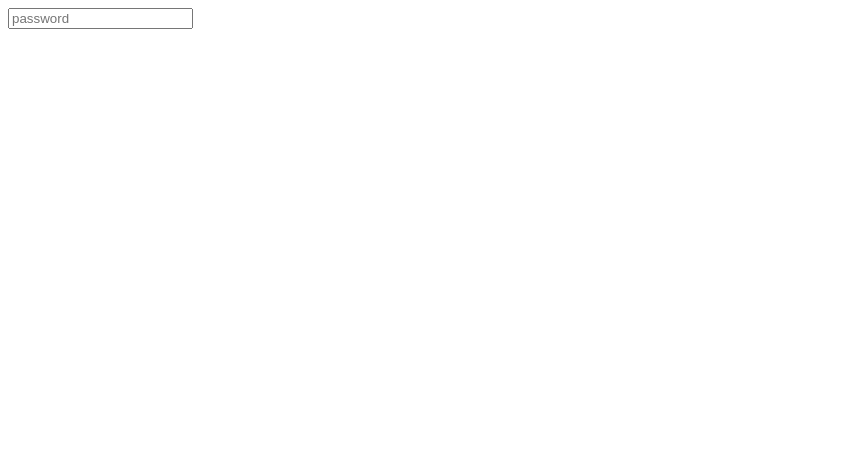
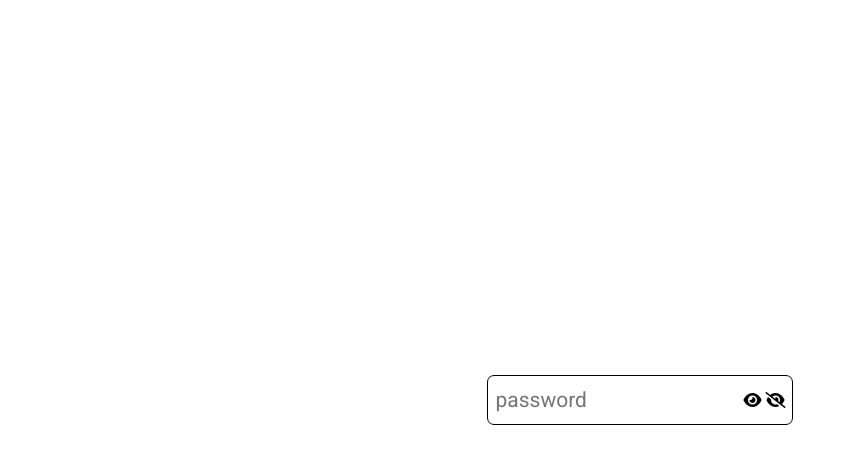
Before and after one commit to deepakydv9315/Show-Hide-password, a plain HTML site: page index.html in a window 1280 px wide. Shown: the whole page, without its empty margins (0-848 px from the left). Drawn offline with Linux system fonts and the light colour scheme.

Commit message:
Simple field

```diff
--- a/Style.css
+++ b/Style.css
@@ -0,0 +1,41 @@
+/* import fonts  */
+@import url('https://fonts.googleapis.com/css2?family=Roboto&display=swap');
+
+
+*{
+    margin: 0px; padding: 0px;
+    box-sizing: border-box;
+    font-family: 'Roboto' , sans-serif;
+}
+
+body{
+    width: 100%; height: 100vh;
+    display: flex; justify-content: center;
+    align-items: center;
+}
+
+.input-box{
+    border: 1px solid black;
+    display: flex;
+    justify-content: center;
+    align-items: center;
+    padding: 7px 7px;
+    border-radius: 7px;
+
+}
+input{
+    border: none;
+    padding: 5px 8px 5px 1px;
+    flex:1; outline: none;
+    font-size: 21px;
+}
+.eye-icon i{
+    cursor: pointer;
+}
+.fa-eye-slash{
+    display: none;
+}
+
+input:focus > .input-box{
+    border: 1px solid blue;
+}
--- a/index.html
+++ b/index.html
@@ -1,5 +1,6 @@
 <!DOCTYPE html>
 <html lang="en">
+
 <head>
     <meta charset="UTF-8">
     <meta http-equiv="X-UA-Compatible" content="IE=edge">
@@ -9,15 +10,22 @@
     <link rel="stylesheet" href="./Style.css">
 
     <!-- link icons  -->
+    <script src="https://kit.fontawesome.com/59784df54a.js" crossorigin="anonymous"></script>
 
     <title>Show Hide Password</title>
 </head>
+
 <body>
     <div class="container">
         <div class="input-box">
             <input type="password" name="password" placeholder="password">
+            <span class="eye-icon">
+                <i class="fa-solid fa-eye"></i>
+                <i class="fa-solid fa-eye-slash"></i>
+            </span>
 
         </div>
     </div>
 </body>
+
 </html>
```
